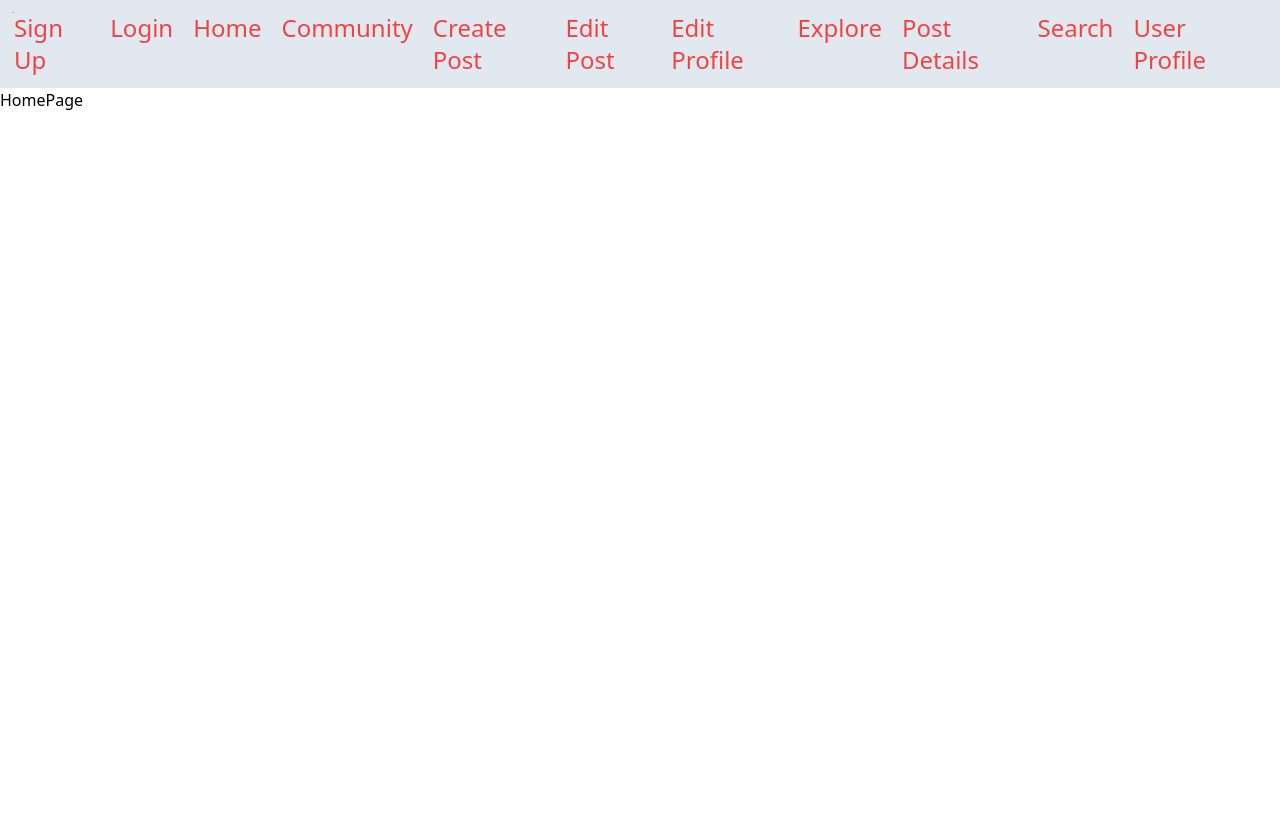
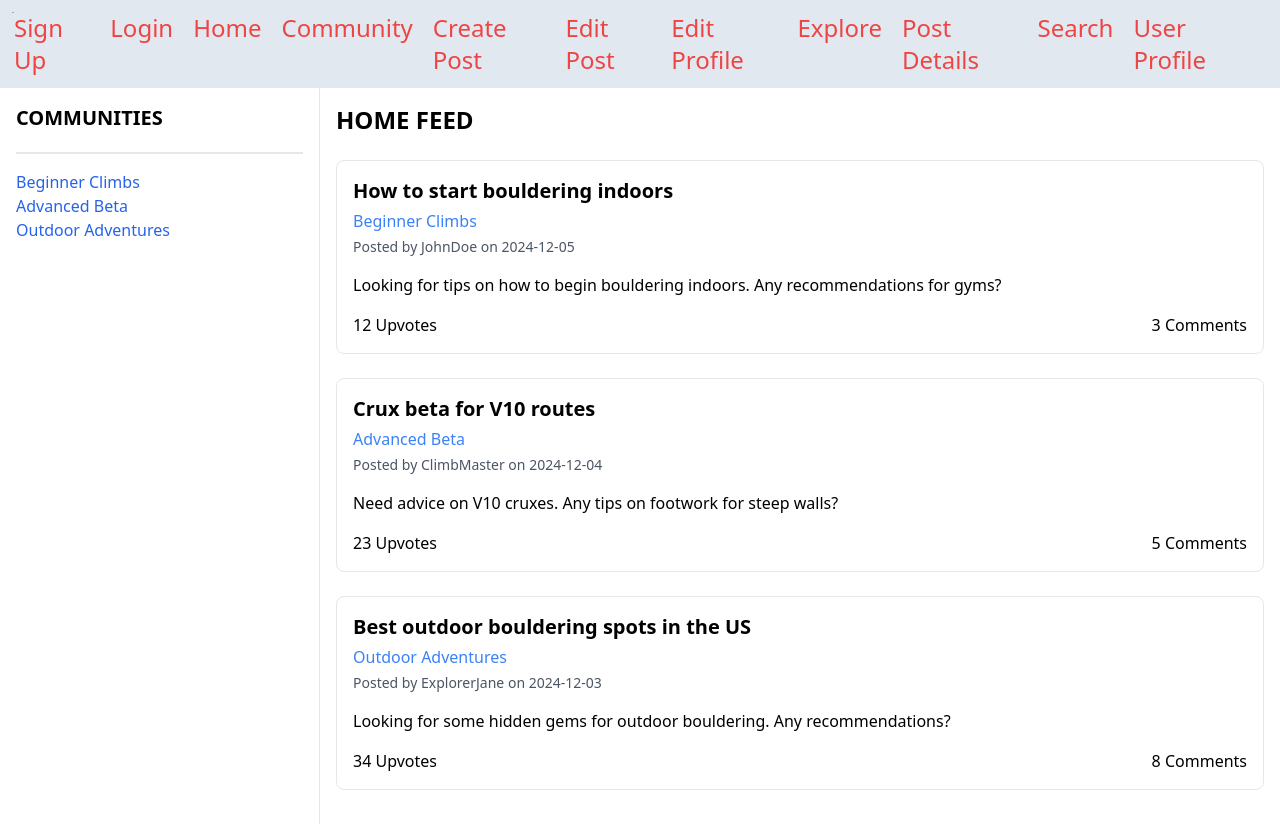
Before and after one commit to Joh221105/bouldering-beta, a React (Create React App) app in the folder frontend/: page / in a window 1280 px wide. Shown: the top 824 px of the page. Before the commit the page ends 800 px from the top, so only its background shows below. Built offline with nearby package versions, Linux system fonts and the light colour scheme.

Commit message:
adds basic form components for sign up, login, and create post pages, adds dummy data to be displayed on homepage

```diff
--- a/frontend/src/Authentication/Login/pages/LoginPage.js
+++ b/frontend/src/Authentication/Login/pages/LoginPage.js
@@ -1,9 +1,45 @@
-import React from 'react'
+import React, { useState } from "react";
 
 const LoginPage = () => {
+  const [email, setEmail] = useState("");
+  const [password, setPassword] = useState("");
+
+  const handleLogin = (e) => {
+    e.preventDefault();
+    // Connect with backend
+    console.log("Log in successful:", { email, password });
+  };
+
   return (
-    <div>LoginPage</div>
-  )
-}
+    <div className="min-h-screen flex items-center justify-center">
+      <form className="w-full max-w-md p-4 border rounded-lg" onSubmit={handleLogin}>
+        <h1 className="text-2xl font-bold mb-4">Login</h1>
+        <div className="mb-4">
+          <label className="block mb-2">Email</label>
+          <input
+            type="email"
+            className="w-full px-3 py-2 border rounded"
+            value={email}
+            onChange={(e) => setEmail(e.target.value)}
+            placeholder="Enter your email"
+            required
+          />
+        </div>
+        <div className="mb-4">
+          <label className="block mb-2">Password</label>
+          <input
+            type="password"
+            className="w-full px-3 py-2 border rounded"
+            value={password}
+            onChange={(e) => setPassword(e.target.value)}
+            placeholder="Enter your password"
+            required
+          />
+        </div>
+        <button className="w-full bg-blue-500 text-white py-2 rounded">Login</button>
+      </form>
+    </div>
+  );
+};
 
-export default LoginPage
+export default LoginPage;
--- a/frontend/src/Authentication/SignUp/pages/SignUpPage.js
+++ b/frontend/src/Authentication/SignUp/pages/SignUpPage.js
@@ -1,9 +1,57 @@
-import React from 'react'
+import React, { useState } from "react";
 
-const SignUpPage = () => {
+const SignupPage = () => {
+  const [username, setUsername] = useState("");
+  const [email, setEmail] = useState("");
+  const [password, setPassword] = useState("");
+
+  const handleSignup = (e) => {
+    e.preventDefault();
+    // connect with backend
+    console.log("Sign up successful:", { username, email, password });
+  };
+
   return (
-    <div>SignUpPage</div>
-  )
-}
+    <div className="min-h-screen flex items-center justify-center">
+      <form className="w-full max-w-md p-4 border rounded-lg" onSubmit={handleSignup}>
+        <h1 className="text-2xl font-bold mb-4">Signup</h1>
+        <div className="mb-4">
+          <label className="block mb-2">Username</label>
+          <input
+            type="text"
+            className="w-full px-3 py-2 border rounded"
+            value={username}
+            onChange={(e) => setUsername(e.target.value)}
+            placeholder="Enter your username"
+            required
+          />
+        </div>
+        <div className="mb-4">
+          <label className="block mb-2">Email</label>
+          <input
+            type="email"
+            className="w-full px-3 py-2 border rounded"
+            value={email}
+            onChange={(e) => setEmail(e.target.value)}
+            placeholder="Enter your email"
+            required
+          />
+        </div>
+        <div className="mb-4">
+          <label className="block mb-2">Password</label>
+          <input
+            type="password"
+            className="w-full px-3 py-2 border rounded"
+            value={password}
+            onChange={(e) => setPassword(e.target.value)}
+            placeholder="Enter your password"
+            required
+          />
+        </div>
+        <button className="w-full bg-green-500 text-white py-2 rounded">Signup</button>
+      </form>
+    </div>
+  );
+};
 
-export default SignUpPage
+export default SignupPage;
--- a/frontend/src/CreatePost/pages/CreatePostPage.js
+++ b/frontend/src/CreatePost/pages/CreatePostPage.js
@@ -1,9 +1,70 @@
-import React from 'react'
+import React from "react";
 
-const CreatePost = () => {
+// TODO:
+// Replace hardset Community selection option
+// implement submit function
+// add tag selection option specific to selected community
+
+const handleCreate = (e) => {
+  e.preventDefault();
+  //implement function
+};
+
+const CreatePostPage = () => {
   return (
-    <div>CreatePost</div>
-  )
-}
+    <div className="min-h-screen flex items-center justify-center">
+      <form onSubmit={handleCreate} className="w-full max-w-2xl p-6 border rounded-lg">
+        <h1 className="text-2xl font-bold mb-6">Create Post</h1>
 
-export default CreatePost
+        {/* Community Selection */}
+        <div className="mb-4">
+          <label className="block mb-2">Select Community</label>
+          <select className="w-full px-3 py-2 border rounded">
+            <option value="" disabled>
+              Select a community
+            </option>
+            <option value="community1">Community 1</option>
+            <option value="community2">Community 2</option>
+          </select>
+        </div>
+
+        {/* Title */}
+        <div className="mb-4">
+          <label className="block mb-2">Title</label>
+          <input
+            type="text"
+            className="w-full px-3 py-2 border rounded"
+            placeholder="Enter the post title"
+          />
+        </div>
+
+        {/* Body */}
+        <div className="mb-4">
+          <label className="block mb-2">Body</label>
+          <textarea
+            className="w-full px-3 py-2 border rounded"
+            placeholder="Write your post here"
+            rows="5"
+          ></textarea>
+        </div>
+
+        {/* Tags */}
+        <div className="mb-4">
+          <label className="block mb-2">Tags</label>
+          <input
+            type="text"
+            className="w-full px-3 py-2 border rounded"
+            placeholder="Add tags (optional)"
+          />
+        </div>
+
+        {/* Submit Button */}
+        <button className="w-full bg-green-500 text-white py-2 rounded">
+          Submit Post
+        </button>
+      </form>
+    </div>
+  );
+};
+
+export default CreatePostPage;
--- a/frontend/src/Home/pages/HomePage.js
+++ b/frontend/src/Home/pages/HomePage.js
@@ -1,12 +1,37 @@
-import React from 'react'
-import Navbar from '../../Common/Navbar'
+import React from "react";
+import posts from "../../data/post";
 
 const HomePage = () => {
   return (
-    <div>
-      HomePage
+    <div className="min-h-screen flex">
+      {/* Sidebar */}
+      <div className="w-1/4 p-4 border-r">
+        <h2 className="text-xl font-bold mb-4 pb-5 uppercase border-b-2">Communities</h2>
+        <ul>
+          <li><a href="#" className="text-blue-600">Beginner Climbs</a></li>
+          <li><a href="#" className="text-blue-600">Advanced Beta</a></li>
+          <li><a href="#" className="text-blue-600">Outdoor Adventures</a></li>
+        </ul>
+      </div>
+
+      {/* Feed */}
+      <div className="w-3/4 p-4">
+        <h1 className="text-2xl font-bold mb-6 uppercase">Home Feed</h1>
+        {posts.map((post) => (
+          <div key={post.id} className="mb-6 p-4 border rounded-lg">
+            <h2 className="text-xl font-semibold">{post.title}</h2>
+            <p className="my-1 text-blue-500">{post.community}</p>
+            <p className="text-gray-600 text-sm">Posted by {post.author} on {post.date}</p>
+            <p className="my-4">{post.body}</p>
+            <div className="flex justify-between items-center">
+              <span>{post.upvotes} Upvotes</span>
+              <span>{post.comments} Comments</span>
+            </div>
+          </div>
+        ))}
+      </div>
     </div>
-  )
-}
+  );
+};
 
-export default HomePage
+export default HomePage;
--- /dev/null
+++ b/frontend/src/data/post.js
@@ -0,0 +1,34 @@
+const posts = [
+    {
+      id: 1,
+      community: "Beginner Climbs",
+      title: "How to start bouldering indoors",
+      body: "Looking for tips on how to begin bouldering indoors. Any recommendations for gyms?",
+      author: "JohnDoe",
+      date: "2024-12-05",
+      upvotes: 12,
+      comments: 3,
+    },
+    {
+      id: 2,
+      community: "Advanced Beta",
+      title: "Crux beta for V10 routes",
+      body: "Need advice on V10 cruxes. Any tips on footwork for steep walls?",
+      author: "ClimbMaster",
+      date: "2024-12-04",
+      upvotes: 23,
+      comments: 5,
+    },
+    {
+      id: 3,
+      community: "Outdoor Adventures",
+      title: "Best outdoor bouldering spots in the US",
+      body: "Looking for some hidden gems for outdoor bouldering. Any recommendations?",
+      author: "ExplorerJane",
+      date: "2024-12-03",
+      upvotes: 34,
+      comments: 8,
+    },
+  ];
+
+  export default posts
```
